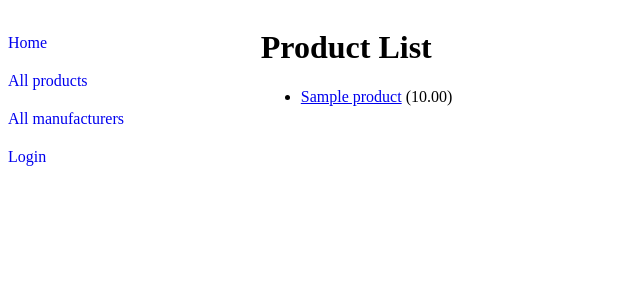
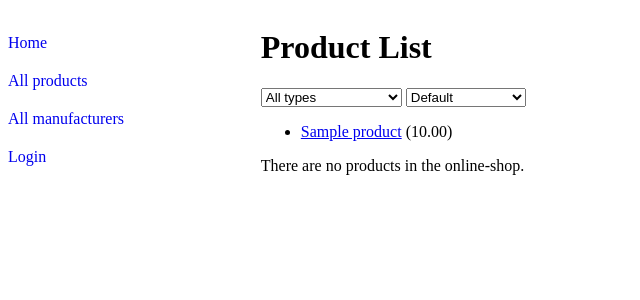
Before and after one commit to karina-timoshevich/IGI_new_name, a Django app: page /onlineshop/products/ in a window 1280 px wide. Shown: the top 300 px of the page, without its empty margins (0-640 px from the left). Run offline with Django 5.2, Linux system fonts and the light colour scheme; tables that the repository leaves empty hold one stand-in row (values such as "Sample post").

Commit message:
add sort by productype and price

```diff
--- a/IGI/LR5/LabRab5_IGI/onlineshop/templates/onlineshop/orders_by_user.html
+++ b/IGI/LR5/LabRab5_IGI/onlineshop/templates/onlineshop/orders_by_user.html
@@ -5,13 +5,11 @@
 
     {% if order_list %}
     <ul>
-
       {% for order in order_list %}
       <li>
-       <a href="{% url 'order-detail' order.id %}">Order {{ order.order_date|date:"d.m.Y" }}</a> (Total price: {{ order.total_price }})
+       <a href="{% url 'order-detail' order.id %}">Order {{ order.order_date|date:"d.m.Y" }} - {{ order.get_status_display }}</a> (Total price: {{ order.total_price }})
       </li>
       {% endfor %}
-
     </ul>
     {% else %}
       <p>You have no orders.</p>
--- a/IGI/LR5/LabRab5_IGI/onlineshop/templates/onlineshop/product_list.html
+++ b/IGI/LR5/LabRab5_IGI/onlineshop/templates/onlineshop/product_list.html
@@ -3,17 +3,31 @@
 {% block content %}
     <h1>Product List</h1>
 
+    <form method="GET">
+        <select name="product_type_id" onchange="this.form.submit()">
+            <option value="" {% if not request.GET.product_type_id %}selected{% endif %}>All types</option>
+            {% for product_type in product_types %}
+            <option value="{{ product_type.id }}" {% if request.GET.product_type_id == product_type.id|stringformat:"s" %}selected{% endif %}>{{ product_type.name }}</option>
+            {% endfor %}
+        </select>
+
+        <select name="price_order" onchange="this.form.submit()">
+            <option value="">Default</option>
+            <option value="asc" {% if request.GET.price_order == 'asc' %}selected{% endif %}>Price low to high</option>
+            <option value="desc" {% if request.GET.price_order == 'desc' %}selected{% endif %}>Price high to low</option>
+        </select>
+    </form>
+
     {% if product_list %}
     <ul>
-
       {% for product in product_list %}
       <li>
         <a href="{{ product.get_absolute_url }}">{{ product.name }}</a> ({{ product.price }})
       </li>
       {% endfor %}
-
     </ul>
     {% else %}
-      <p>There are no products in the online-shop.</p>
     {% endif %}
+        <p>There are no products in the online-shop.</p>
+
 {% endblock %}
--- a/IGI/LR5/LabRab5_IGI/onlineshop/templates/onlineshop/productinstance_list_all_orders.html
+++ b/IGI/LR5/LabRab5_IGI/onlineshop/templates/onlineshop/productinstance_list_all_orders.html
@@ -7,7 +7,7 @@
     <ul>
       {% for order in order_list %}
       <li>
-         <a href="{% url 'change-status-employee' order.id %}">Order {{ order.order_date|date:"d.m.Y" }}</a> (Total price: {{ order.total_price }}, Ordered by: {{ order.client.user.username }})
+         <a href="{% url 'change-status-employee' order.id %}">Order {{ order.order_date|date:"d.m.Y" }} - {{ order.get_status_display }}</a> (Total price: {{ order.total_price }}, Ordered by: {{ order.client.user.username }})
       </li>
       {% endfor %}
     </ul>
--- a/IGI/LR5/LabRab5_IGI/onlineshop/views.py
+++ b/IGI/LR5/LabRab5_IGI/onlineshop/views.py
@@ -1,5 +1,5 @@
 from django.contrib.auth.models import User
-from django.shortcuts import render
+from django.shortcuts import render, redirect
 from django.views.generic import FormView
 
 from .models import Employee, Product, ProductType, Order, Client, Manufacturer, UnitOfMeasure, ProductInstance
@@ -29,11 +29,33 @@ def index(request):
 
 from django.views import generic
 
+# views.py
+from django.views import generic
+from .models import Product, ProductType
 
 class ProductListView(generic.ListView):
     model = Product
-    # paginate_by = 10  для постраничного отображения (надо обрабатывать в base_generic.html)
+    paginate_by = 10
 
+    def get_queryset(self):
+        queryset = super().get_queryset()
+        product_type_id = self.request.GET.get('product_type_id')
+        price_order = self.request.GET.get('price_order')
+
+        if product_type_id:
+            queryset = queryset.filter(product_type_id=product_type_id)
+
+        if price_order == 'asc':
+            queryset = queryset.order_by('price')
+        elif price_order == 'desc':
+            queryset = queryset.order_by('-price')
+
+        return queryset
+
+    def get_context_data(self, **kwargs):
+        context = super().get_context_data(**kwargs)
+        context['product_types'] = ProductType.objects.all()
+        return context
 
 class ProductDetailView(generic.DetailView):
     model = Product
```
